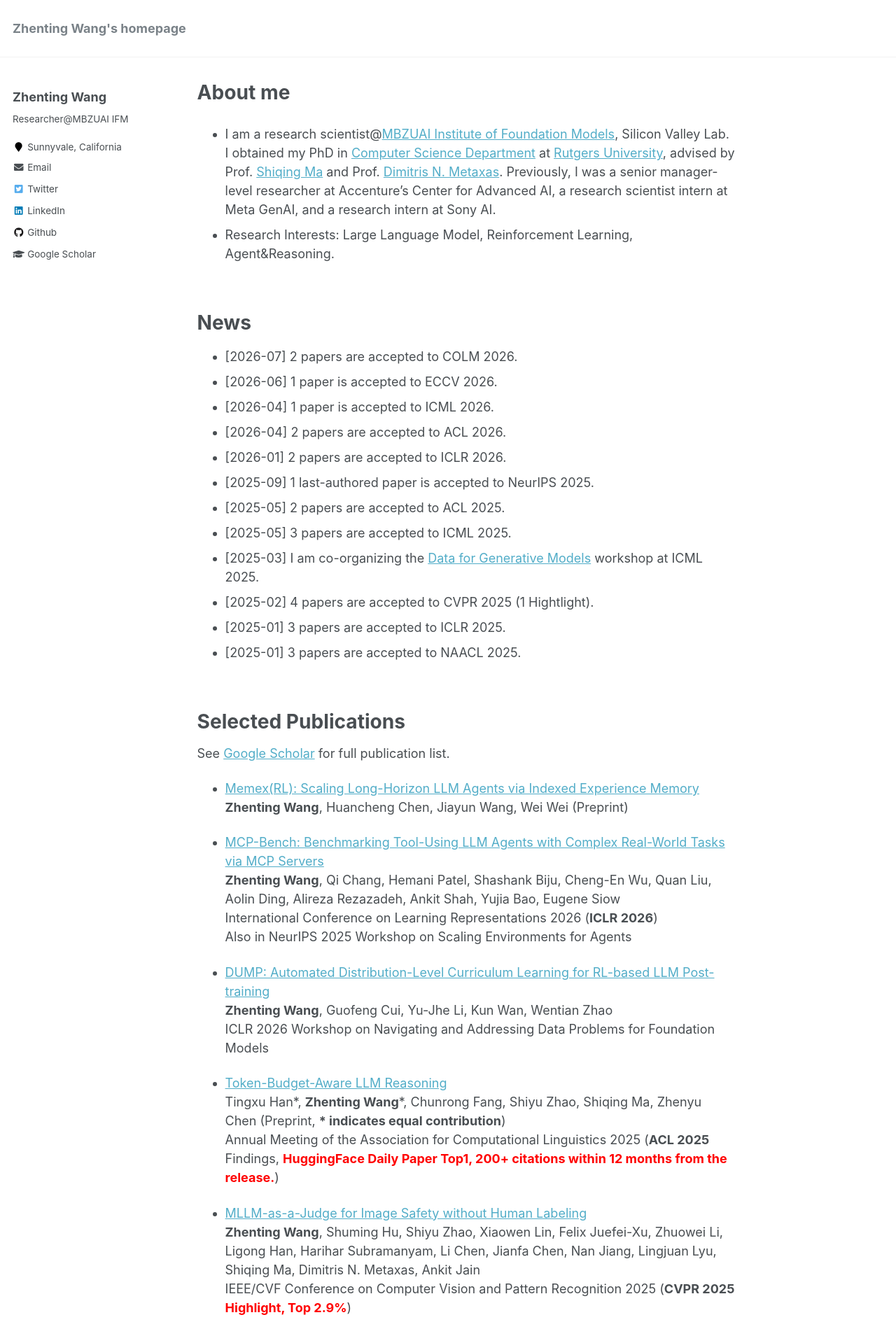
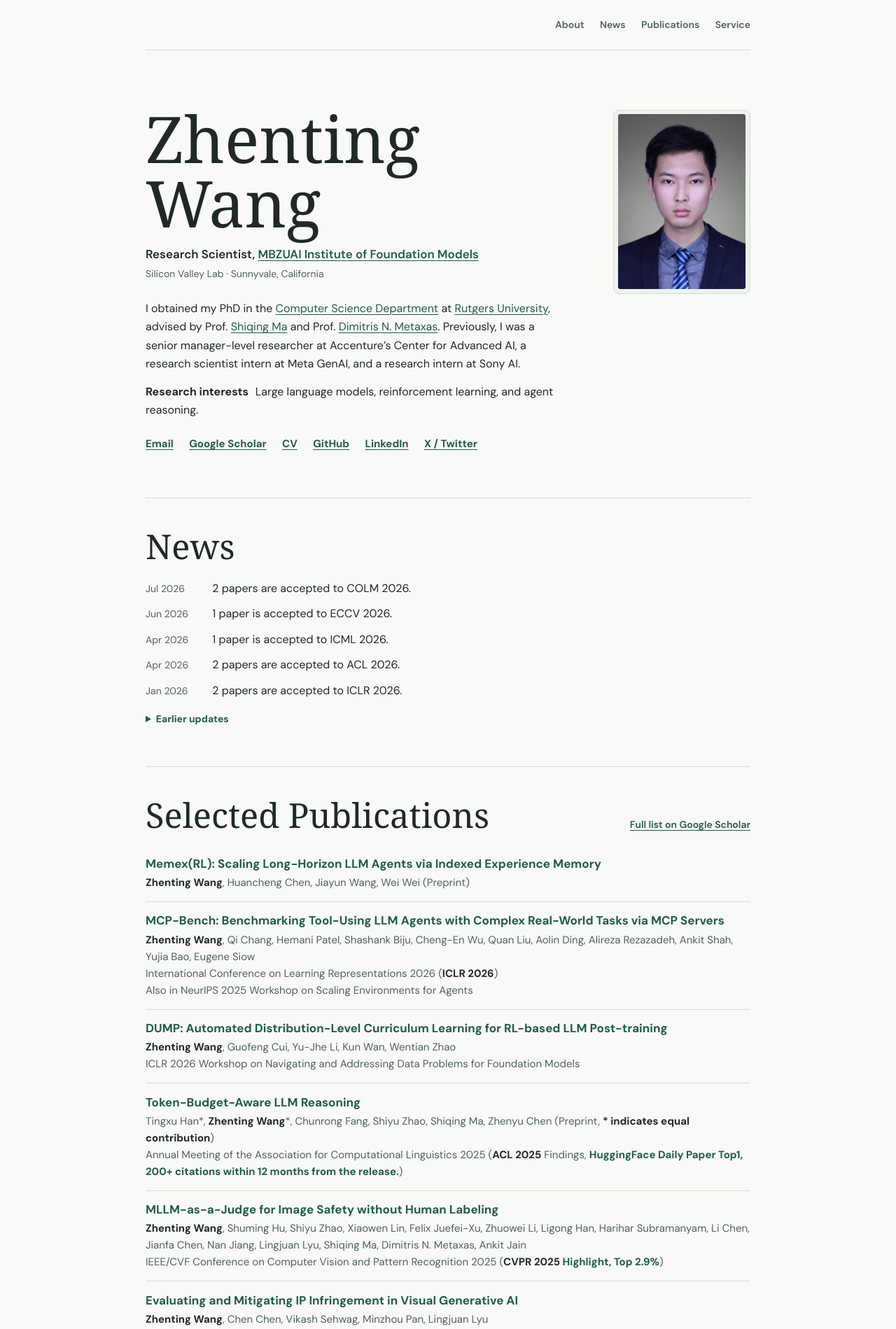
Before and after one commit to ZhentingWang/zhentingwang.github.io, a Jekyll site: the page built from _pages/about.md, in a window 1280 px wide. Shown: the top 1899 px of the page at 70% size. Built offline with Jekyll 4.4.1, drawn with Linux system fonts in a browser that asks for light colours; some web fonts are replaced; some of the changed text lies outside the part shown.

Commit message:
Redesign academic homepage

```diff
--- /dev/null
+++ b/_layouts/homepage.html
@@ -0,0 +1,36 @@
+<!doctype html>
+<html lang="{{ site.locale | default: 'en' }}">
+  <head>
+    <meta charset="utf-8">
+    <meta name="viewport" content="width=device-width, initial-scale=1">
+    <meta name="description" content="{{ page.excerpt | escape }}">
+    {% include seo.html %}
+    <link rel="preconnect" href="https://fonts.googleapis.com">
+    <link rel="preconnect" href="https://fonts.gstatic.com" crossorigin>
+    <link rel="stylesheet" href="https://fonts.googleapis.com/css2?family=DM+Sans:wght@400;500;600;700&amp;family=Instrument+Serif&amp;display=swap">
+    <link rel="stylesheet" href="{{ '/assets/css/homepage.css' | relative_url }}">
+  </head>
+  <body>
+    <a class="skip-link" href="#main">Skip to content</a>
+    <div class="site-shell" id="top">
+      <header class="site-header">
+        <nav class="section-nav" aria-label="On this page">
+          <a href="#about">About</a>
+          <a href="#news">News</a>
+          <a href="#publications">Publications</a>
+          <a href="#service">Service</a>
+        </nav>
+      </header>
+
+      <main id="main" tabindex="-1">
+        {{ content }}
+      </main>
+
+      <footer class="site-footer">
+        <span>&copy; {{ site.time | date: '%Y' }} {{ site.author.name | escape }}</span>
+        <a href="{{ '/sitemap/' | relative_url }}">Sitemap</a>
+        <a href="#top">Back to top</a>
+      </footer>
+    </div>
+  </body>
+</html>
--- a/_pages/about.md
+++ b/_pages/about.md
@@ -1,32 +1,65 @@
 ---
 permalink: /
-title: "About me"
-excerpt: "About me"
-author_profile: true
+layout: homepage
+title: Research
+excerpt: "Zhenting Wang is a research scientist at the MBZUAI Institute of Foundation Models working on large language models, reinforcement learning, and agent reasoning."
+header:
+  image: photo_hq.jpg
 redirect_from:
   - /about/
   - /about.html
 ---
 
-* I am a research scientist@[MBZUAI Institute of Foundation Models](https://ifm.ai/), Silicon Valley Lab. I obtained my PhD in [Computer Science Department](https://www.cs.rutgers.edu/) at [Rutgers University](https://www.rutgers.edu/), advised by Prof. [Shiqing Ma](https://people.cs.umass.edu/~shiqingma/) and Prof. [Dimitris N. Metaxas](https://people.cs.rutgers.edu/~dnm/). Previously, I was a senior manager-level researcher at Accenture’s Center for Advanced AI, a research scientist intern at Meta GenAI, and a research intern at Sony AI.
-* Research Interests: Large Language Model, Reinforcement Learning, Agent&Reasoning.
+<section class="hero" id="about" aria-labelledby="homepage-title">
+  <div class="hero-intro">
+    <h1 id="homepage-title">{{ site.author.name | escape }}</h1>
+    <p class="hero-role">Research Scientist, <a href="https://ifm.ai/">MBZUAI Institute of Foundation Models</a></p>
+    <p class="hero-location">Silicon Valley Lab &middot; {{ site.author.location | escape }}</p>
+  </div>
 
-<br>
+  <figure class="hero-portrait">
+    <img src="{{ '/images/photo_hq.jpg' | relative_url }}" width="1310" height="1791" alt="Zhenting Wang">
+  </figure>
 
-News
-======
-* [2026-07] 2 papers are accepted to COLM 2026.
-* [2026-06] 1 paper is accepted to ECCV 2026.
-* [2026-04] 1 paper is accepted to ICML 2026.
-* [2026-04] 2 papers are accepted to ACL 2026.
-* [2026-01] 2 papers are accepted to ICLR 2026.
-* [2025-09] 1 last-authored paper is accepted to NeurIPS 2025.
-* [2025-05] 2 papers are accepted to ACL 2025.
-* [2025-05] 3 papers are accepted to ICML 2025.
-* [2025-03] I am co-organizing the [Data for Generative Models](https://icml2025digbugs.github.io/) workshop at ICML 2025.
-* [2025-02] 4 papers are accepted to CVPR 2025 (1 Hightlight).
-* [2025-01] 3 papers are accepted to ICLR 2025.
-* [2025-01] 3 papers are accepted to NAACL 2025.
+  <div class="hero-details">
+    <p class="hero-bio">I obtained my PhD in the <a href="https://www.cs.rutgers.edu/">Computer Science Department</a> at <a href="https://www.rutgers.edu/">Rutgers University</a>, advised by Prof. <a href="https://people.cs.umass.edu/~shiqingma/">Shiqing Ma</a> and Prof. <a href="https://people.cs.rutgers.edu/~dnm/">Dimitris N. Metaxas</a>. Previously, I was a senior manager-level researcher at Accenture’s Center for Advanced AI, a research scientist intern at Meta GenAI, and a research intern at Sony AI.</p>
+    <p class="research-interests"><strong>Research interests</strong> Large language models, reinforcement learning, and agent reasoning.</p>
+
+    <ul class="profile-links" aria-label="Contact and profiles">
+      <li><a href="mailto:{{ site.author.email | escape }}">Email</a></li>
+      <li><a href="{{ site.author.googlescholar | escape }}">Google Scholar</a></li>
+      <li><a href="{{ '/Zhenting_CV.pdf' | relative_url }}">CV</a></li>
+      <li><a href="https://github.com/{{ site.author.github | escape }}">GitHub</a></li>
+      <li><a href="https://www.linkedin.com/in/{{ site.author.linkedin | escape }}">LinkedIn</a></li>
+      <li><a href="https://twitter.com/{{ site.author.twitter | escape }}">X / Twitter</a></li>
+    </ul>
+  </div>
+</section>
+
+<section class="home-section" id="news" aria-labelledby="news-heading">
+  <h2 id="news-heading">News</h2>
+
+  <ul class="news-list">
+    <li><time datetime="2026-07">Jul 2026</time><span>2 papers are accepted to COLM 2026.</span></li>
+    <li><time datetime="2026-06">Jun 2026</time><span>1 paper is accepted to ECCV 2026.</span></li>
+    <li><time datetime="2026-04">Apr 2026</time><span>1 paper is accepted to ICML 2026.</span></li>
+    <li><time datetime="2026-04">Apr 2026</time><span>2 papers are accepted to ACL 2026.</span></li>
+    <li><time datetime="2026-01">Jan 2026</time><span>2 papers are accepted to ICLR 2026.</span></li>
+  </ul>
+
+  <details class="news-archive">
+    <summary>Earlier updates</summary>
+    <ul class="news-list">
+      <li><time datetime="2025-09">Sep 2025</time><span>1 last-authored paper is accepted to NeurIPS 2025.</span></li>
+      <li><time datetime="2025-05">May 2025</time><span>2 papers are accepted to ACL 2025.</span></li>
+      <li><time datetime="2025-05">May 2025</time><span>3 papers are accepted to ICML 2025.</span></li>
+      <li><time datetime="2025-03">Mar 2025</time><span>I am co-organizing the <a href="https://icml2025digbugs.github.io/">Data for Generative Models</a> workshop at ICML 2025.</span></li>
+      <li><time datetime="2025-02">Feb 2025</time><span>4 papers are accepted to CVPR 2025 (1 Highlight).</span></li>
+      <li><time datetime="2025-01">Jan 2025</time><span>3 papers are accepted to ICLR 2025.</span></li>
+      <li><time datetime="2025-01">Jan 2025</time><span>3 papers are accepted to NAACL 2025.</span></li>
+    </ul>
+  </details>
+</section>
 
 <!--News
 ======
@@ -72,74 +105,79 @@ News
 * [2022-01] I am invited as a member of USENIX Security 2022 Artifact Evaluation Committee.
 * [2021-11] I am invited as a reviewer of CVPR 2022.-->
 
-<br>
+<section class="home-section" id="publications" aria-labelledby="publications-heading">
+  <div class="section-heading">
+    <h2 id="publications-heading">Selected Publications</h2>
+    <a href="{{ site.author.googlescholar | escape }}">Full list on Google Scholar</a>
+  </div>
 
-Selected Publications
-======
-See [Google Scholar](https://scholar.google.com/citations?user=QSYVbj8AAAAJ&hl=en) for full publication list.
+<div class="publication-content" markdown="1">
 
-* [Memex(RL): Scaling Long-Horizon LLM Agents via Indexed Experience Memory](https://arxiv.org/pdf/2603.04257)
+* [Memex(RL): Scaling Long-Horizon LLM Agents via Indexed Experience Memory](https://arxiv.org/pdf/2603.04257)<br>
 **Zhenting Wang**, Huancheng Chen, Jiayun Wang, Wei Wei (Preprint)
 
-* [MCP-Bench: Benchmarking Tool-Using LLM Agents with Complex Real-World Tasks via MCP Servers](https://arxiv.org/pdf/2508.20453)
-**Zhenting Wang**, Qi Chang, Hemani Patel, Shashank Biju, Cheng-En Wu, Quan Liu, Aolin Ding, Alireza Rezazadeh, Ankit Shah, Yujia Bao, Eugene Siow
-International Conference on Learning Representations 2026 (**ICLR 2026**)
+* [MCP-Bench: Benchmarking Tool-Using LLM Agents with Complex Real-World Tasks via MCP Servers](https://arxiv.org/pdf/2508.20453)<br>
+**Zhenting Wang**, Qi Chang, Hemani Patel, Shashank Biju, Cheng-En Wu, Quan Liu, Aolin Ding, Alireza Rezazadeh, Ankit Shah, Yujia Bao, Eugene Siow<br>
+International Conference on Learning Representations 2026 (**ICLR 2026**)<br>
 Also in NeurIPS 2025 Workshop on Scaling Environments for Agents
 
-* [DUMP: Automated Distribution-Level Curriculum Learning for RL-based LLM Post-training](https://arxiv.org/pdf/2504.09710)
-**Zhenting Wang**, Guofeng Cui, Yu-Jhe Li, Kun Wan, Wentian Zhao
+* [DUMP: Automated Distribution-Level Curriculum Learning for RL-based LLM Post-training](https://arxiv.org/pdf/2504.09710)<br>
+**Zhenting Wang**, Guofeng Cui, Yu-Jhe Li, Kun Wan, Wentian Zhao<br>
 ICLR 2026 Workshop on Navigating and Addressing Data Problems for Foundation Models
 
-* [Token-Budget-Aware LLM Reasoning](https://arxiv.org/pdf/2412.18547)
-Tingxu Han\*, **Zhenting Wang**\*, Chunrong Fang, Shiyu Zhao, Shiqing Ma, Zhenyu Chen (Preprint, **\* indicates equal contribution**)
-Annual Meeting of the Association for Computational Linguistics 2025 (**ACL 2025** Findings, **<font color=red>HuggingFace Daily Paper Top1, 200+ citations within 12 months from the release.</font>**)
+* [Token-Budget-Aware LLM Reasoning](https://arxiv.org/pdf/2412.18547)<br>
+Tingxu Han\*, **Zhenting Wang**\*, Chunrong Fang, Shiyu Zhao, Shiqing Ma, Zhenyu Chen (Preprint, **\* indicates equal contribution**)<br>
+Annual Meeting of the Association for Computational Linguistics 2025 (**ACL 2025** Findings, **<span class="publication-note">HuggingFace Daily Paper Top1, 200+ citations within 12 months from the release.</span>**)
 
-* [MLLM-as-a-Judge for Image Safety without Human Labeling](https://arxiv.org/pdf/2501.00192)
-**Zhenting Wang**, Shuming Hu, Shiyu Zhao, Xiaowen Lin, Felix Juefei-Xu, Zhuowei Li, Ligong Han, Harihar Subramanyam, Li Chen, Jianfa Chen, Nan Jiang, Lingjuan Lyu, Shiqing Ma, Dimitris N. Metaxas, Ankit Jain
-IEEE/CVF Conference on Computer Vision and Pattern Recognition 2025 (**CVPR 2025 <font color=red>Highlight, Top 2.9%</font>**)
+* [MLLM-as-a-Judge for Image Safety without Human Labeling](https://arxiv.org/pdf/2501.00192)<br>
+**Zhenting Wang**, Shuming Hu, Shiyu Zhao, Xiaowen Lin, Felix Juefei-Xu, Zhuowei Li, Ligong Han, Harihar Subramanyam, Li Chen, Jianfa Chen, Nan Jiang, Lingjuan Lyu, Shiqing Ma, Dimitris N. Metaxas, Ankit Jain<br>
+IEEE/CVF Conference on Computer Vision and Pattern Recognition 2025 (**CVPR 2025 <span class="publication-note">Highlight, Top 2.9%</span>**)
 
-* [Evaluating and Mitigating IP Infringement in Visual Generative AI](https://arxiv.org/pdf/2406.04662)
-**Zhenting Wang**, Chen Chen, Vikash Sehwag, Minzhou Pan, Lingjuan Lyu
+* [Evaluating and Mitigating IP Infringement in Visual Generative AI](https://arxiv.org/pdf/2406.04662)<br>
+**Zhenting Wang**, Chen Chen, Vikash Sehwag, Minzhou Pan, Lingjuan Lyu<br>
 International Conference on Machine Learning 2025 (**ICML 2025**)
 
-* [EPO: Entropy-regularized Policy Optimization for LLM Agents Reinforcement Learning](https://arxiv.org/pdf/2509.22576)
+* [EPO: Entropy-regularized Policy Optimization for LLM Agents Reinforcement Learning](https://arxiv.org/pdf/2509.22576)<br>
 Wujiang Xu, Wentian Zhao, **Zhenting Wang**, Yu-Jhe Li, Can Jin, Mingyu Jin, Kai Mei, Kun Wan, Dimitris N. Metaxas (Preprint)
 
-* [A Single Layer to Explain Them All: Understanding Massive Activations in Large Language Models](https://arxiv.org/pdf/2605.08504)
-Zeru Shi, **Zhenting Wang**, Fan Yang, Qifan Wang, Ruixiang Tang
+* [A Single Layer to Explain Them All: Understanding Massive Activations in Large Language Models](https://arxiv.org/pdf/2605.08504)<br>
+Zeru Shi, **Zhenting Wang**, Fan Yang, Qifan Wang, Ruixiang Tang<br>
 International Conference on Machine Learning 2026 (**ICML 2026**)
 
-* [Accelerating Multimodal Large Language Models by Searching Optimal Vision Token Reduction](https://arxiv.org/pdf/2412.00556)
-Shiyu Zhao, **Zhenting Wang**, Felix Juefei-Xu, Xide Xia, Miao Liu, Xiaofang Wang, Mingfu Liang, Ning Zhang, Dimitris N. Metaxas, Licheng Yu
+* [Accelerating Multimodal Large Language Models by Searching Optimal Vision Token Reduction](https://arxiv.org/pdf/2412.00556)<br>
+Shiyu Zhao, **Zhenting Wang**, Felix Juefei-Xu, Xide Xia, Miao Liu, Xiaofang Wang, Mingfu Liang, Ning Zhang, Dimitris N. Metaxas, Licheng Yu<br>
 IEEE/CVF Conference on Computer Vision and Pattern Recognition 2025 (**CVPR 2025**)
 
-* [Exploring Concept Depth: How Large Language Models Acquire Knowledge at Different Layers?](https://arxiv.org/pdf/2404.07066.pdf)
+* [Exploring Concept Depth: How Large Language Models Acquire Knowledge at Different Layers?](https://arxiv.org/pdf/2404.07066.pdf)<br>
 Mingyu Jin, Qinkai Yu, Jingyuan Huang, Qingcheng Zeng, **Zhenting Wang**, Wenyue Hua, Haiyan Zhao, Kai Mei, Yanda Meng, Kaize Ding, Fan Yang, Mengnan Du, Yongfeng Zhang
 International Conference on Computational Linguistics 2025 (**COLING 2025**)
 
-* [Visual Agents as Fast and Slow Thinkers](https://arxiv.org/pdf/2408.08862)
-Guangyan Sun, Mingyu Jin, **Zhenting Wang**, Cheng-Long Wang, Siqi Ma, Qifan Wang, Ying Nian Wu, Yongfeng Zhang, Dongfang Liu
+* [Visual Agents as Fast and Slow Thinkers](https://arxiv.org/pdf/2408.08862)<br>
+Guangyan Sun, Mingyu Jin, **Zhenting Wang**, Cheng-Long Wang, Siqi Ma, Qifan Wang, Ying Nian Wu, Yongfeng Zhang, Dongfang Liu<br>
 International Conference on Learning Representations 2025 (**ICLR 2025**)
 
-* [The Hidden Life of Tokens: Reducing Hallucination of Large Vision-Language Models Via Visual Information Steering](https://arxiv.org/abs/2502.03628)
-Zhuowei Li, Haizhou Shi, Yunhe Gao, Di Liu, **Zhenting Wang**, Yuxiao Chen, Ting Liu, Long Zhao, Hao Wang, Dimitris N. Metaxas
+* [The Hidden Life of Tokens: Reducing Hallucination of Large Vision-Language Models Via Visual Information Steering](https://arxiv.org/abs/2502.03628)<br>
+Zhuowei Li, Haizhou Shi, Yunhe Gao, Di Liu, **Zhenting Wang**, Yuxiao Chen, Ting Liu, Long Zhao, Hao Wang, Dimitris N. Metaxas<br>
 International Conference on Machine Learning 2025 (**ICML 2025**)
 
-* [ProSec: Fortifying Code LLMs with Proactive Security Alignment](https://arxiv.org/pdf/2411.12882)
-Xiangzhe Xu, Zian Su, Jinyao Guo, Kaiyuan Zhang, **Zhenting Wang**, Xiangyu Zhang
+* [ProSec: Fortifying Code LLMs with Proactive Security Alignment](https://arxiv.org/pdf/2411.12882)<br>
+Xiangzhe Xu, Zian Su, Jinyao Guo, Kaiyuan Zhang, **Zhenting Wang**, Xiangyu Zhang<br>
 International Conference on Machine Learning 2025 (**ICML 2025**)
 
-* [ProLLM: Protein Chain-of-Thoughts Enhanced LLM for Protein-Protein Interaction Prediction](https://www.biorxiv.org/content/10.1101/2024.04.18.590025v1.full.pdf)
-Mingyu Jin, Haochen Xue, **Zhenting Wang**, Boming Kang, Ruosong Ye, Kaixiong Zhou, Mengnan Du, Yongfeng Zhang
+* [ProLLM: Protein Chain-of-Thoughts Enhanced LLM for Protein-Protein Interaction Prediction](https://www.biorxiv.org/content/10.1101/2024.04.18.590025v1.full.pdf)<br>
+Mingyu Jin, Haochen Xue, **Zhenting Wang**, Boming Kang, Ruosong Ye, Kaixiong Zhou, Mengnan Du, Yongfeng Zhang<br>
 Conference on Language Modeling 2024 (**COLM 2024**)
 
-* [Agent Security Bench (ASB): Formalizing and Benchmarking Attacks and Defenses in LLM-based Agents](https://arxiv.org/pdf/2410.02644)
-Hanrong Zhang, Jingyuan Huang, Kai Mei, Yifei Yao, **Zhenting Wang**, Chenlu Zhan, Hongwei Wang, Yongfeng Zhang
+* [Agent Security Bench (ASB): Formalizing and Benchmarking Attacks and Defenses in LLM-based Agents](https://arxiv.org/pdf/2410.02644)<br>
+Hanrong Zhang, Jingyuan Huang, Kai Mei, Yifei Yao, **Zhenting Wang**, Chenlu Zhan, Hongwei Wang, Yongfeng Zhang<br>
 International Conference on Learning Representations 2024 (**ICLR 2025**)
 
-* [UNICORN: A Unified Backdoor Trigger Inversion Framework](https://arxiv.org/abs/2304.02786)
-**Zhenting Wang**, Kai Mei, Juan Zhai, Shiqing Ma
-International Conference on Learning Representations 2023 (**ICLR 2023 <font color=red>Spotlight, Top 5.7%</font>**)
+* [UNICORN: A Unified Backdoor Trigger Inversion Framework](https://arxiv.org/abs/2304.02786)<br>
+**Zhenting Wang**, Kai Mei, Juan Zhai, Shiqing Ma<br>
+International Conference on Learning Representations 2023 (**ICLR 2023 <span class="publication-note">Spotlight, Top 5.7%</span>**)
+
+</div>
+</section>
 
 <!--Publications
 ======
@@ -318,8 +356,10 @@ IEEE International Conference on Image Processing 2022 (**ICIP 2022**)
 Wei Li, **Zhenting Wang**, Xiao Wu, Ji Zhang, Qiang Peng, Hongliang Li
 Proceedings of the 28th ACM International Conference on Multimedia (**MM 2020 Oral**)-->
 
-Service
-======
+<section class="home-section" id="service" aria-labelledby="service-heading">
+  <h2 id="service-heading">Service</h2>
+<div class="service-content" markdown="1">
+
 * Co-organizer, Data in Generative Models Workshop @ ICML 2025
 * Reviewer, International Conference on Learning Representations (ICLR), 2024, 2025, 2026
 * Reviewer, International Conference on Machine Learning (ICML), 2022, 2023, 2024, 2025, 2026
@@ -346,6 +386,9 @@ Service
 * Sub-reviewer, ACM Conference on Computer and Communications Security (CCS), 2022, 2023, 2024
 * Sub-reviewer, ACM SIGSOFT International Symposium on Software Testing and Analysis (ISSTA), 2024
 
+</div>
+</section>
+
 <!--Teaching
 ======
 * Guest Lecture, CS 431: Software Engineering, Rutgers University, Spring 2023
--- /dev/null
+++ b/assets/css/homepage.css
@@ -0,0 +1,258 @@
+:root {
+  color-scheme: light dark;
+  --background: #f9faf7;
+  --surface: #edf2ec;
+  --text: #202923;
+  --muted: #52615a;
+  --accent: #235b49;
+  --hover: #153f32;
+  --rule: #d3dcd4;
+  --serif: "Instrument Serif", Georgia, serif;
+  --sans: "DM Sans", system-ui, sans-serif;
+}
+
+@media (prefers-color-scheme: dark) {
+  :root {
+    --background: #151d19;
+    --surface: #222d26;
+    --text: #edf1ea;
+    --muted: #b3c0b5;
+    --accent: #a2d9c2;
+    --hover: #ccf4e2;
+    --rule: #38483e;
+  }
+}
+
+*, *::before, *::after { box-sizing: border-box; }
+
+body {
+  margin: 0;
+  background: var(--background);
+  color: var(--text);
+  font: 1rem/1.65 var(--sans);
+}
+
+a {
+  color: var(--accent);
+  text-decoration-thickness: 1px;
+  text-underline-offset: 0.2em;
+}
+
+a:hover { color: var(--hover); }
+
+:focus-visible {
+  outline: 2px solid var(--accent);
+  outline-offset: 4px;
+}
+
+.skip-link {
+  position: absolute;
+  z-index: 1;
+  inset: 1rem auto auto 1rem;
+  padding: 0.5rem 1rem;
+  background: var(--surface);
+}
+
+.skip-link:not(:focus) { clip-path: inset(50%); }
+
+.site-shell {
+  width: min(100% - 3rem, 54rem);
+  margin-inline: auto;
+}
+
+.site-header {
+  display: flex;
+  justify-content: flex-end;
+  padding-block: 1.5rem;
+  border-bottom: 1px solid var(--rule);
+}
+
+.section-nav,
+.profile-links,
+.site-footer {
+  display: flex;
+  flex-wrap: wrap;
+  align-items: baseline;
+  gap: 0.6rem 1.4rem;
+}
+
+.section-nav a,
+.site-footer a {
+  font-size: 0.875rem;
+  font-weight: 600;
+  text-decoration: none;
+}
+
+.section-nav a { color: var(--muted); }
+.section-nav a:hover, .site-footer a:hover { text-decoration: underline; }
+
+section { scroll-margin-top: 1.25rem; }
+
+.hero {
+  display: grid;
+  grid-template-columns: minmax(0, 1fr) minmax(8.75rem, 12.25rem);
+  grid-template-areas: "intro portrait" "details portrait";
+  align-items: start;
+  gap: 1.55rem clamp(1.75rem, 6vw, 4.5rem);
+  padding-block: clamp(2.75rem, 8vw, 5rem) clamp(2.5rem, 6vw, 4rem);
+}
+
+.hero-intro { grid-area: intro; }
+.hero-details { grid-area: details; }
+
+h1, h2 {
+  margin: 0;
+  font-family: var(--serif);
+  font-weight: 400;
+  line-height: 1;
+}
+
+h1 { font-size: clamp(3.45rem, 9vw, 5.75rem); }
+h2 { font-size: clamp(2.35rem, 6vw, 3.05rem); }
+
+.hero-role {
+  margin: 0.85rem 0 0;
+  font-size: 1.06rem;
+  font-weight: 600;
+}
+
+.hero-location {
+  margin: 0.15rem 0 0;
+  color: var(--muted);
+  font-size: 0.875rem;
+}
+
+.hero-bio { margin: 0; }
+
+.research-interests { margin: 0.85rem 0 0; }
+.research-interests strong { margin-inline-end: 0.35em; font-weight: 700; }
+
+.hero-portrait {
+  grid-area: portrait;
+  margin: 0.3rem 0 0;
+  padding: 0.35rem;
+  border: 1px solid var(--rule);
+  border-radius: 0.5rem;
+  background: var(--surface);
+}
+
+.hero-portrait img {
+  display: block;
+  width: 100%;
+  height: auto;
+  border-radius: 0.2rem;
+}
+
+.profile-links {
+  margin: 1.4rem 0 0;
+  padding: 0;
+  list-style: none;
+  font-size: 0.9375rem;
+  font-weight: 700;
+}
+
+.home-section {
+  padding-block: clamp(1.85rem, 5vw, 2.75rem) clamp(2.35rem, 5vw, 3.5rem);
+  border-top: 1px solid var(--rule);
+}
+
+.home-section h2 { margin-bottom: 1.1rem; }
+
+.section-heading {
+  display: flex;
+  flex-wrap: wrap;
+  justify-content: space-between;
+  align-items: baseline;
+  gap: 0.5rem 1.5rem;
+  margin-bottom: 1.1rem;
+}
+
+.section-heading h2 { margin: 0; }
+.section-heading > a { font-size: 0.875rem; font-weight: 600; }
+
+.news-list,
+.publication-content > ul {
+  list-style: none;
+  padding: 0;
+  margin: 0;
+}
+
+.news-list li {
+  display: grid;
+  grid-template-columns: 5.25rem minmax(0, 1fr);
+  gap: 0.7rem;
+  align-items: baseline;
+  padding-block: 0.32rem;
+}
+
+.news-list time {
+  color: var(--muted);
+  font-size: 0.875rem;
+  font-variant-numeric: tabular-nums;
+}
+
+.news-archive { margin-top: 0.65rem; }
+.news-archive[open] ul { margin-top: 0.5rem; }
+
+.news-archive summary {
+  width: fit-content;
+  color: var(--accent);
+  cursor: pointer;
+  font-size: 0.875rem;
+  font-weight: 700;
+}
+
+.news-archive summary:hover { text-decoration: underline; }
+
+.publication-content li {
+  padding-block: 0.95rem;
+  color: var(--muted);
+  font-size: 0.9375rem;
+  line-height: 1.6;
+}
+
+.publication-content li + li { border-top: 1px solid var(--rule); }
+.publication-content li p { margin: 0; }
+.publication-content li strong { color: var(--text); font-weight: 700; }
+
+.publication-content li a:first-child {
+  display: inline-block;
+  margin-bottom: 0.15rem;
+  font-size: 1.0625rem;
+  font-weight: 700;
+  line-height: 1.4;
+  text-decoration: none;
+}
+
+.publication-content li a:first-child:hover { text-decoration: underline; }
+.publication-content .publication-note { color: var(--accent); }
+
+.service-content ul {
+  margin: 0;
+  padding-inline-start: 1.2rem;
+}
+
+.service-content li + li { margin-top: 0.35rem; }
+.service-content li::marker { color: var(--accent); }
+
+.site-footer {
+  padding-block: 1.4rem 2.15rem;
+  border-top: 1px solid var(--rule);
+  color: var(--muted);
+  font-size: 0.875rem;
+}
+
+.site-footer span { margin-inline-end: auto; }
+
+@media (max-width: 38rem) {
+  .site-shell { width: calc(100% - 2rem); }
+  .site-header { justify-content: flex-start; padding-block: 1rem; }
+  .section-nav, .profile-links { column-gap: 1rem; }
+  .hero {
+    grid-template-columns: minmax(0, 1fr) clamp(4.25rem, 20vw, 7rem);
+    grid-template-areas: "intro portrait" "details details";
+    gap: 1.15rem 0.85rem;
+  }
+  h1 { font-size: clamp(2.55rem, 9vw, 4rem); }
+  .hero-portrait { margin: 0.15rem 0 0; }
+}
```
